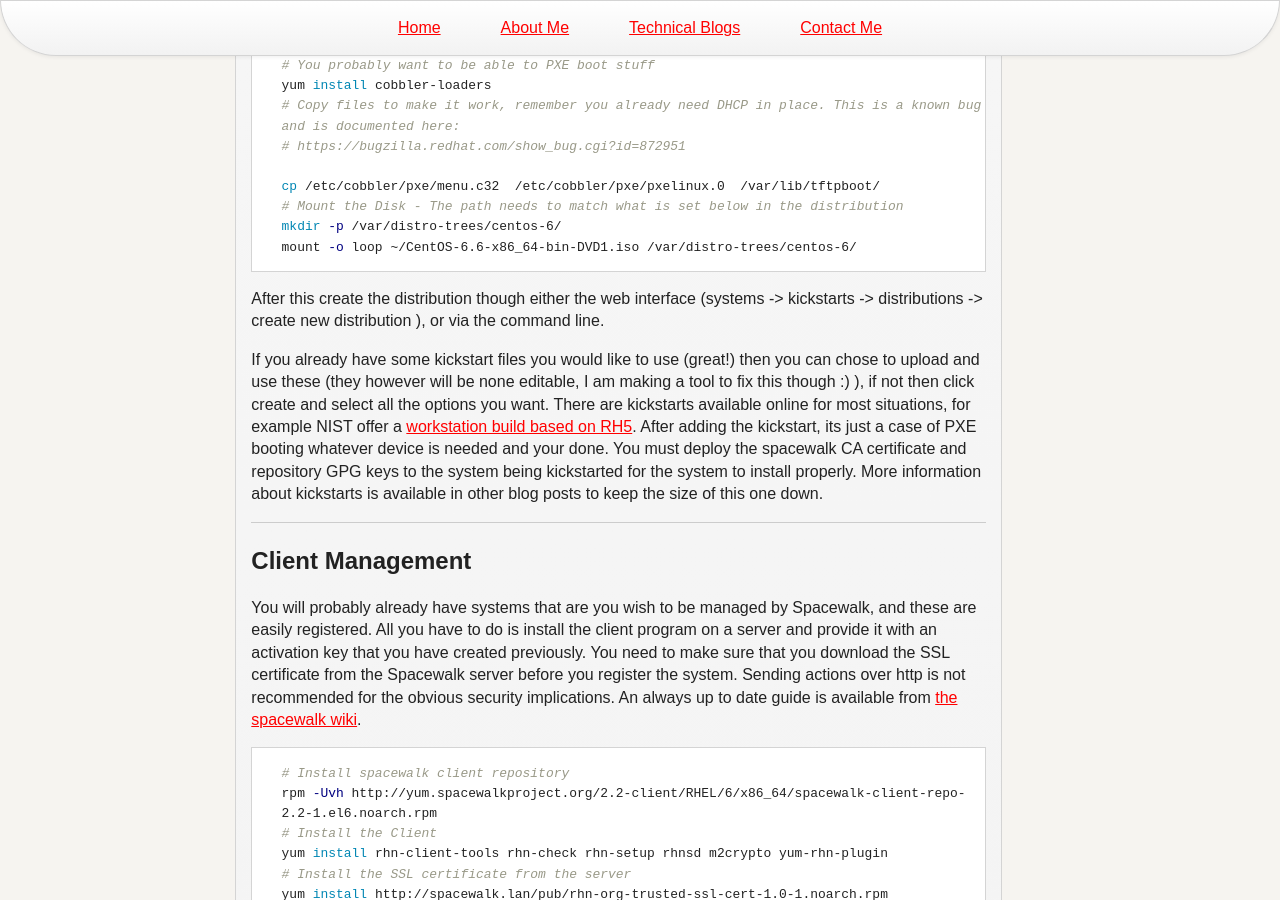
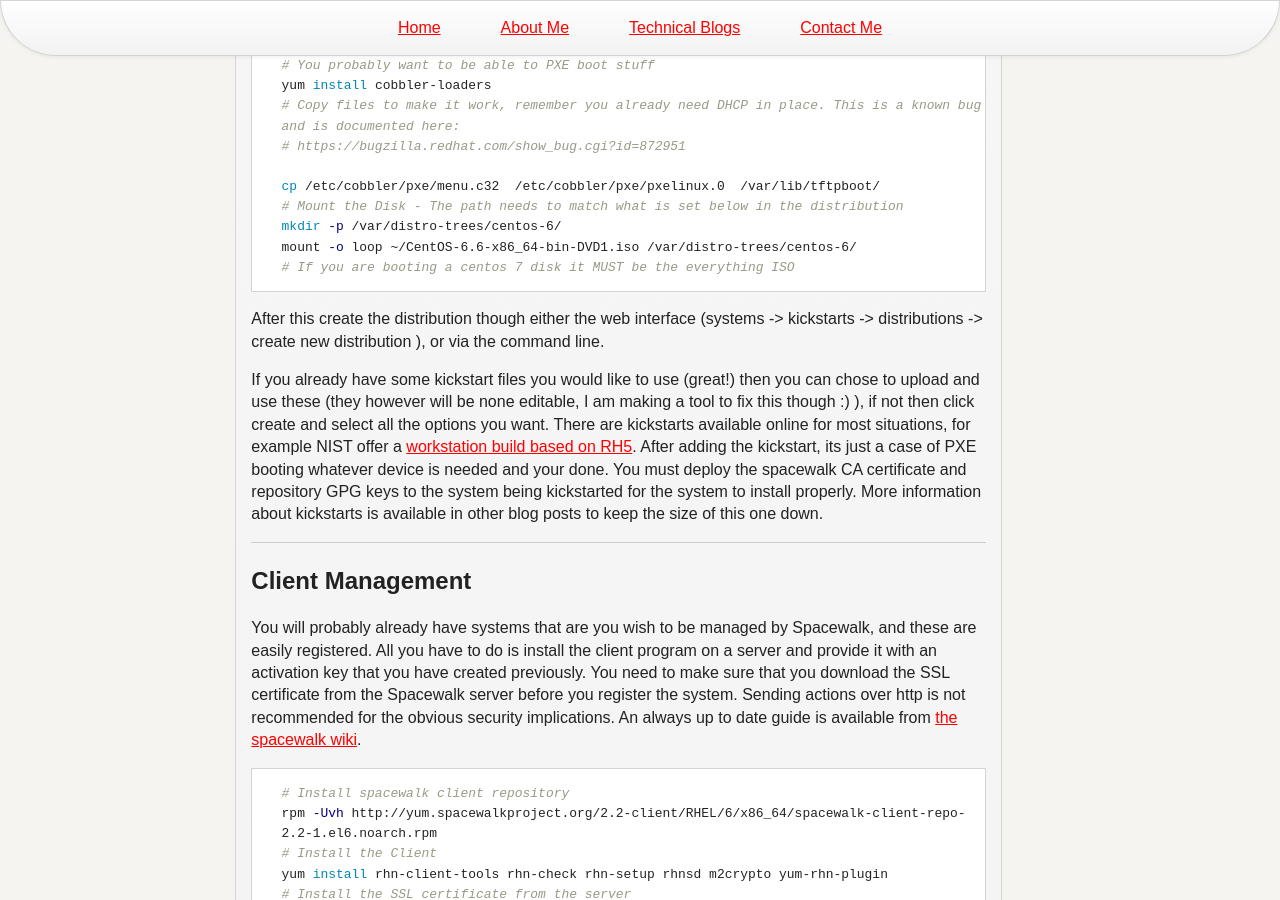
Before and after one commit to leostat/Necurity.co.uk, a Jekyll site: the page built from netsec/_posts/2013-08-22-redhat_spacewalk_tutorial.md, in a window 1280 px wide and 900 px high, scrolled down 4602 px. Built offline with Jekyll 4.4.1, drawn with Linux system fonts in a browser that asks for light colours; nearby versions of some CDN libraries; comment, search, counter and statistics services are not loaded.

Commit message:
added bit about centos 7 everything iso

```diff
--- a/netsec/_posts/2013-08-22-redhat_spacewalk_tutorial.md
+++ b/netsec/_posts/2013-08-22-redhat_spacewalk_tutorial.md
@@ -208,6 +208,7 @@ cp /etc/cobbler/pxe/menu.c32  /etc/cobbler/pxe/pxelinux.0  /var/lib/tftpboot/
 # Mount the Disk - The path needs to match what is set below in the distribution
 mkdir -p /var/distro-trees/centos-6/
 mount -o loop ~/CentOS-6.6-x86_64-bin-DVD1.iso /var/distro-trees/centos-6/
+# If you are booting a centos 7 disk it MUST be the everything ISO
 {% endhighlight %}
 <p>
 After this create the distribution though either the web interface (systems -> kickstarts -> distributions -> create new distribution ), or via the command line.
```
